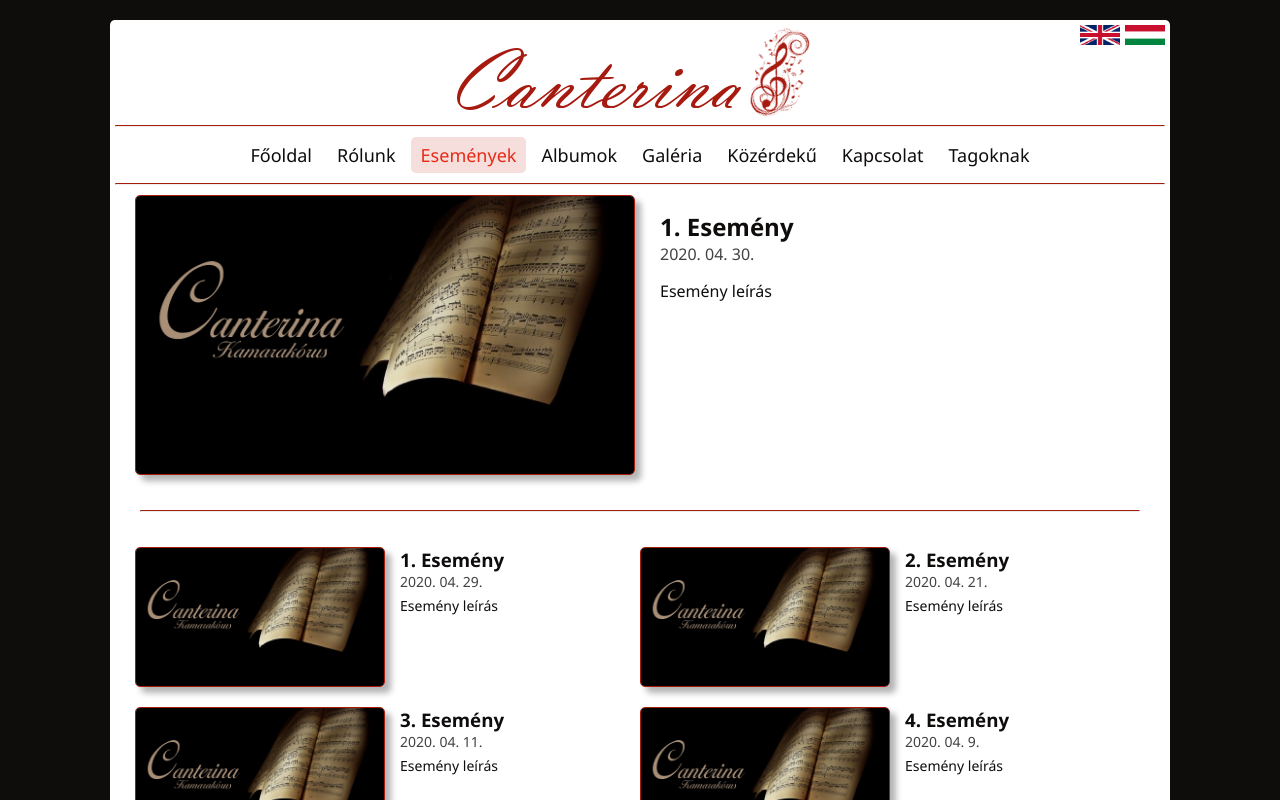
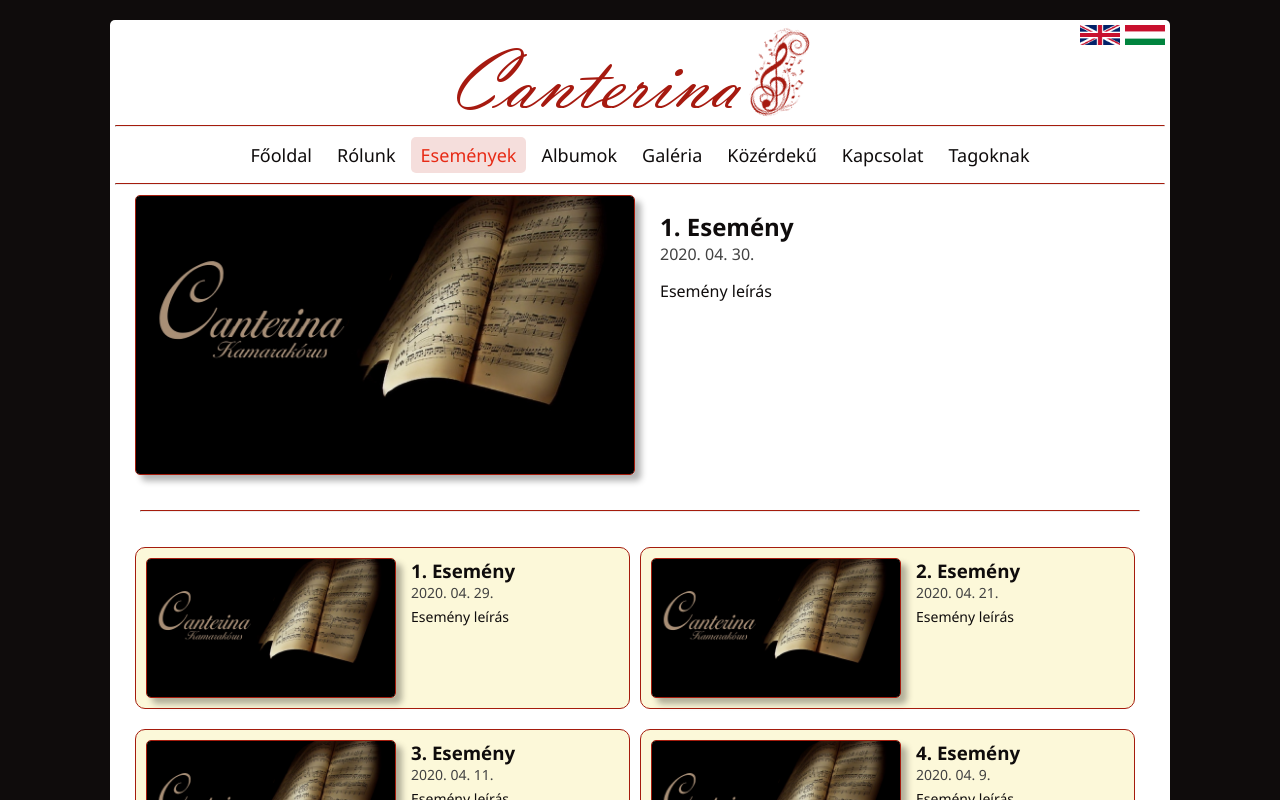
Before and after one commit to Szeba25/CanterinaVue, a Vue app: page /#/events in a window 1280 px wide. Shown: the top 800 px of the page. Built offline with nearby package versions, Linux system fonts and the light colour scheme.

Commit message:
Added events page

```diff
--- a/src/components/Events.vue
+++ b/src/components/Events.vue
@@ -8,7 +8,7 @@
         </div>
         <hr>
         <div class="older-events">
-            <div v-for="event in older" :key="event.index">
+            <div class="older-events-item" v-for="event in older" :key="event.index">
                 <img class="styled-picture older-events-picture" v-bind:src="event.picture">
                 <h3 class="older-events-title">{{ event.title[$i18n.locale] }}</h3>
                 <p class="older-events-date">{{ event.date }}</p>
@@ -28,7 +28,7 @@ export default {
             older: [
                 { picture: "event.jpg", date: "2020. 04. 29.", title: {en: "Event 1 title", hu: "1. Esemény"}, content: {en: "<p>Event description</p>", hu: "<p>Esemény leírás</p>"} },
                 { picture: "event.jpg", date: "2020. 04. 21.", title: {en: "Event 2 title", hu: "2. Esemény"}, content: {en: "<p>Event description</p>", hu: "<p>Esemény leírás</p>"} },
-                { picture: "event.jpg", date: "2020. 04. 11.", title: {en: "Event 3 title", hu: "3. Esemény"}, content: {en: "<p>Event description</p>", hu: "<p>Esemény leírás</p>"} },
+                { picture: "event.jpg", date: "2020. 04. 11.", title: {en: "Event 3 title", hu: "3. Esemény"}, content: {en: "<p>Event description long long long long long long long long long long asd long long long long long long asd long long long long long asd long long long long long long long long long long long long long long long long asdasd long asd long long asd long long long long long long long long long long long long long long long long long long long long long long long long long long long long long long long long long long long long long long long long long long long long long long long long long long long long long</p>", hu: "<p>Esemény leírás</p>"} },
                 { picture: "event.jpg", date: "2020. 04. 9.", title: {en: "Event 4 title", hu: "4. Esemény"}, content: {en: "<p>Event description</p>", hu: "<p>Esemény leírás</p>"} },
                 { picture: "event.jpg", date: "2020. 03. 4.", title: {en: "Event 5 title", hu: "5. Esemény"}, content: {en: "<p>Event description</p>", hu: "<p>Esemény leírás</p>"} }
             ]
@@ -71,6 +71,14 @@ export default {
     grid-row-gap: 20px;
 }
 
+.older-events-item {
+    border: 1px solid #a51c0d;
+    border-radius: 10px;
+    background: #fcf8d9;
+    padding: 10px;
+    margin: 0px 10px 0px 0px;
+}
+
 .older-events-title {
     margin: 0px;
 }
@@ -89,6 +97,7 @@ export default {
 }
 
 .older-events-content {
+    text-align: justify;
     font-size: 14px;
 }
 </style>
--- a/src/components/Main.vue
+++ b/src/components/Main.vue
@@ -63,10 +63,11 @@ export default {
 }
 
 .news-img {
+    border: 1px solid #a51c0d;
     border-radius: 5px;
     background-color: #a51c0d;
-    width: 320px;
-    height: 120px;
+    width: 318px;
+    height: 178px;
 }
 
 .news-txt {
```
